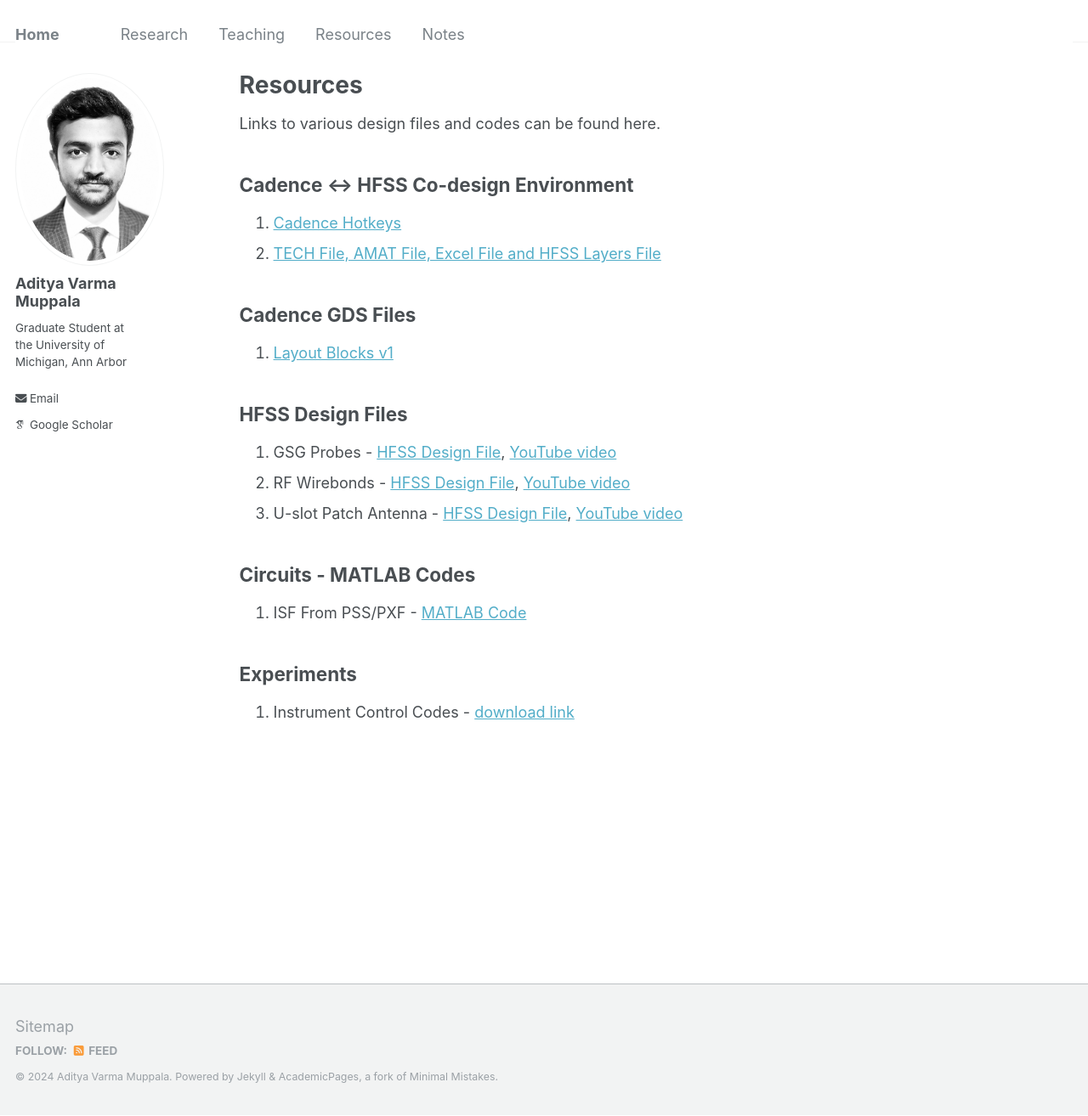
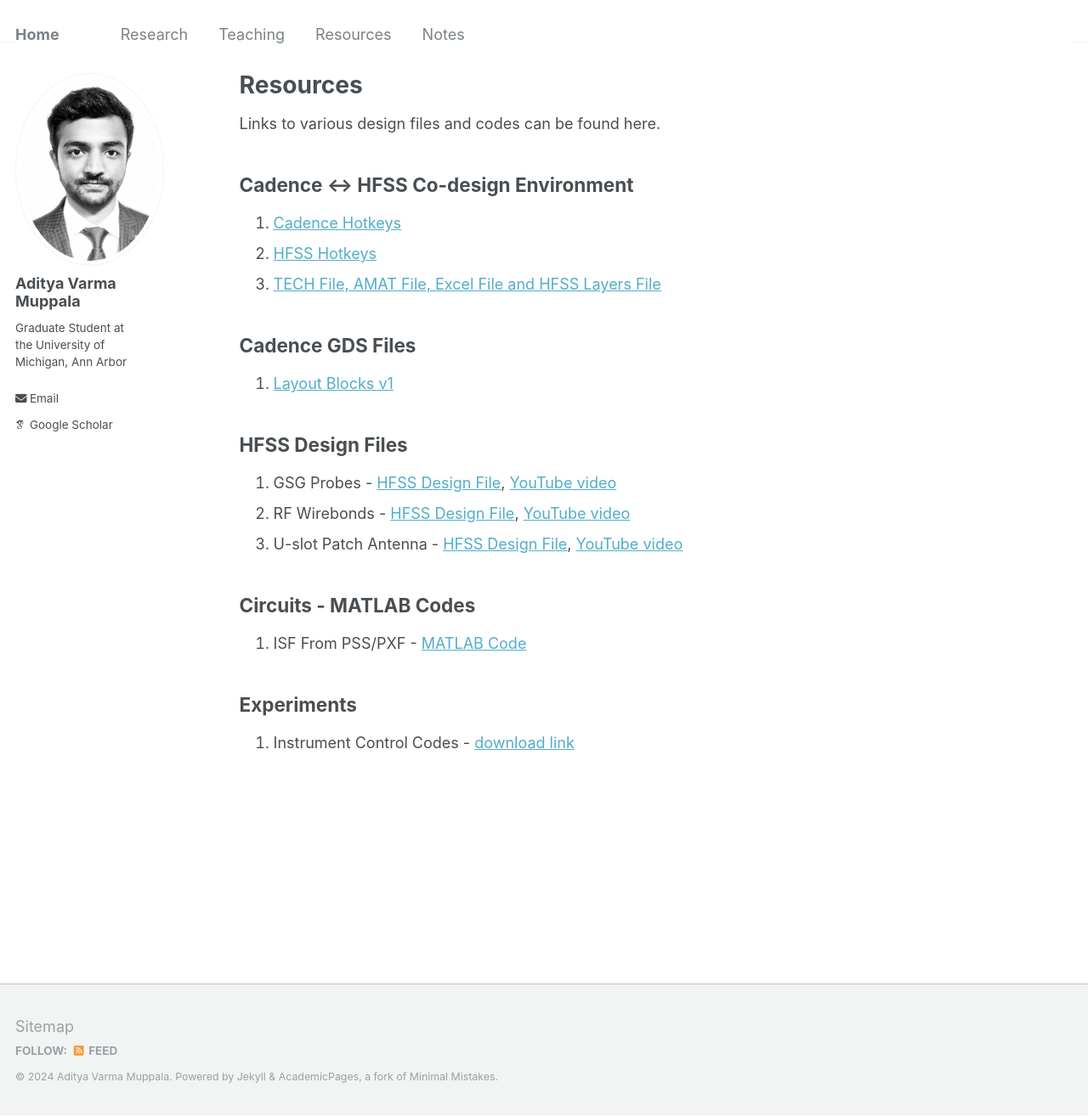
Before and after one commit to AdityaMuppala/adityamuppala.github.io, a Jekyll site: the page built from _pages/resources.md, in a window 1280 px wide and 1314 px high. Shown: the whole window at 85% size. Built offline with Jekyll 4.4.1, drawn with Linux system fonts in a browser that asks for light colours; some web fonts are replaced.

Commit message:
Update resources.md

```diff
--- a/_pages/resources.md
+++ b/_pages/resources.md
@@ -10,7 +10,8 @@ Links to various design files and codes can be found here.
 ## Cadence <-> HFSS Co-design Environment
 
 1. [Cadence Hotkeys](https://adityamuppala.github.io/assets/Notes_YouTube/Cadence_Hotkeys.pdf)
-2. [TECH File, AMAT File, Excel File and HFSS Layers File](https://drive.google.com/file/d/1t6NSAoJyecMixxWz2D-BhlAQQK7elYIm/view?usp=sharing)
+2. [HFSS Hotkeys](https://adityamuppala.github.io/assets/Notes_YouTube/HFSS_Hotkeys.pdf)
+3. [TECH File, AMAT File, Excel File and HFSS Layers File](https://drive.google.com/file/d/1t6NSAoJyecMixxWz2D-BhlAQQK7elYIm/view?usp=sharing)
 
 ## Cadence GDS Files
 
```
